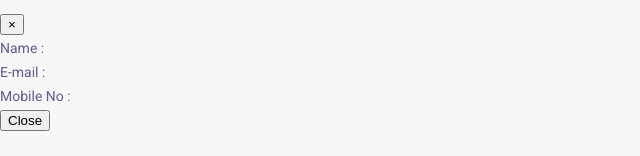
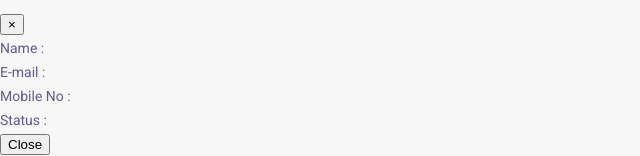
Before and after one commit to RaveenDissanayaka/Task-Manager, a PHP site: page /app/user_list.php in a window 1280 px wide. Shown: the part 2138-2294 px from the top of the page, without its empty margins (0-640 px from the left). Before the commit the page ends 2269 px from the top, so only its background shows below. Run offline with PHP 8.4, Linux system fonts and the light colour scheme; a user stored in the database is signed in; data comes from the database, SQL or seed files in the repository; some libraries are stand-ins or nearby versions.

Commit message:
view user details update

```diff
--- a/app/user_list.php
+++ b/app/user_list.php
@@ -100,9 +100,16 @@ include_once('Common/footer.php');
         var url = '../backend/UserManager.php?RequstType=GetUser';
         url += '&user_id=' + encodeURIComponent(id);
         var htmlobj = $.ajax({url: url, async: false});
-        document.getElementById('user_name').innerHTML = htmlobj.responseXML.getElementsByTagName("UserName")[0].childNodes[0].nodeValue
-        document.getElementById('user_email').innerHTML = htmlobj.responseXML.getElementsByTagName("UserEmail")[0].childNodes[0].nodeValue
-        document.getElementById('user_mobile').innerHTML = htmlobj.responseXML.getElementsByTagName("UserTelephone")[0].childNodes[0].nodeValue
+        document.getElementById('user_name').innerHTML = htmlobj.responseXML.getElementsByTagName("UserName")[0].childNodes[0].nodeValue;
+        document.getElementById('user_email').innerHTML = htmlobj.responseXML.getElementsByTagName("UserEmail")[0].childNodes[0].nodeValue;
+        document.getElementById('user_mobile').innerHTML = htmlobj.responseXML.getElementsByTagName("UserTelephone")[0].childNodes[0].nodeValue;
+        if(htmlobj.responseXML.getElementsByTagName("UserStatus")[0].childNodes[0].nodeValue == 1) {
+             document.getElementById("active_status").style.display= 'block';
+          document.getElementById("delete_status").style.display= 'none';
+        }else{
+             document.getElementById("active_status").style.display= 'none';
+            document.getElementById("delete_status").style.display= 'block';
+        }
     }
     function editRow(id) {
 
@@ -290,6 +297,11 @@ include_once('Common/footer.php');
                     <label style="font-size: 14px;" for="user_name">Mobile No : </label>
                     <b><label id="user_mobile"></label></b>
                 </div>
+                <div class="form-group col-md-12">
+                    <label style="font-size: 14px;" for="user_name">Status : </label>
+                    <span style="display: none;" id="active_status" class="badge bg-success col-md-2">Active</span>
+                    <span style="display: none;" id="delete_status" class="badge bg-danger-light col-md-2">Inactive</span>
+                </div>
             </div>
             <div class="modal-footer">
                 <button type="button" class="btn btn-secondary" data-dismiss="modal">Close</button>
```
